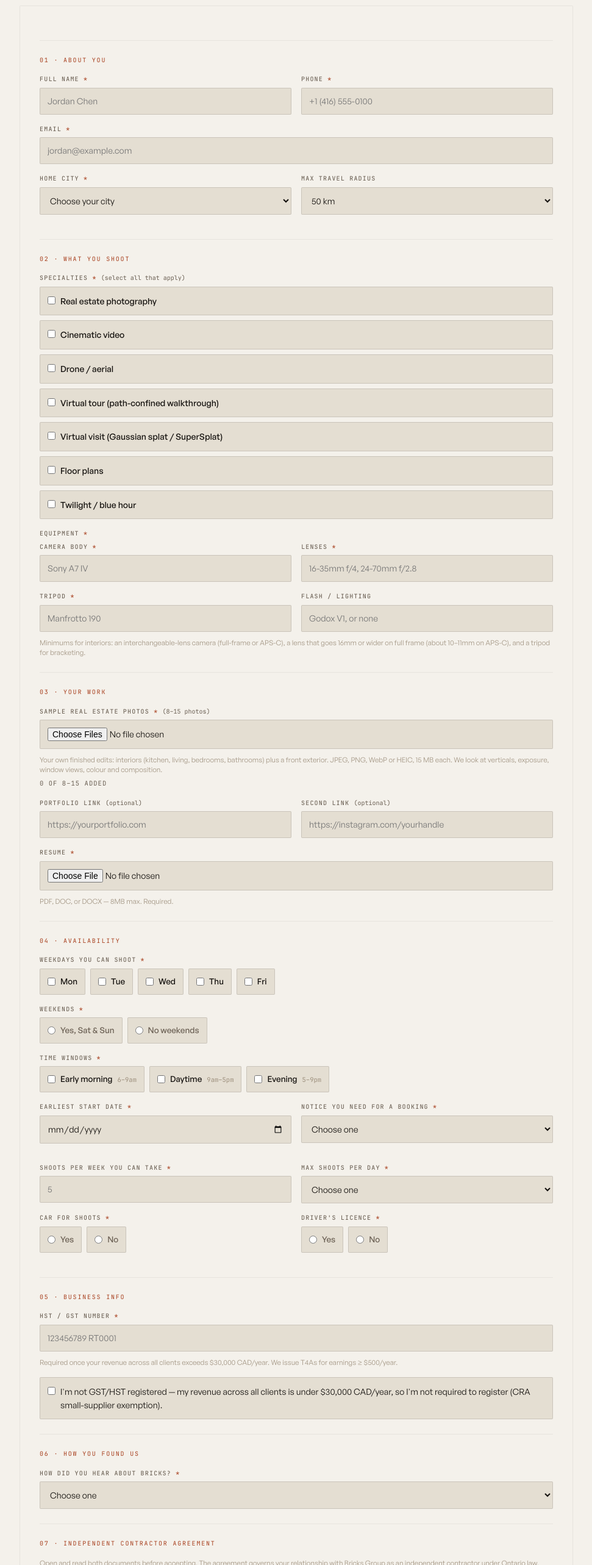
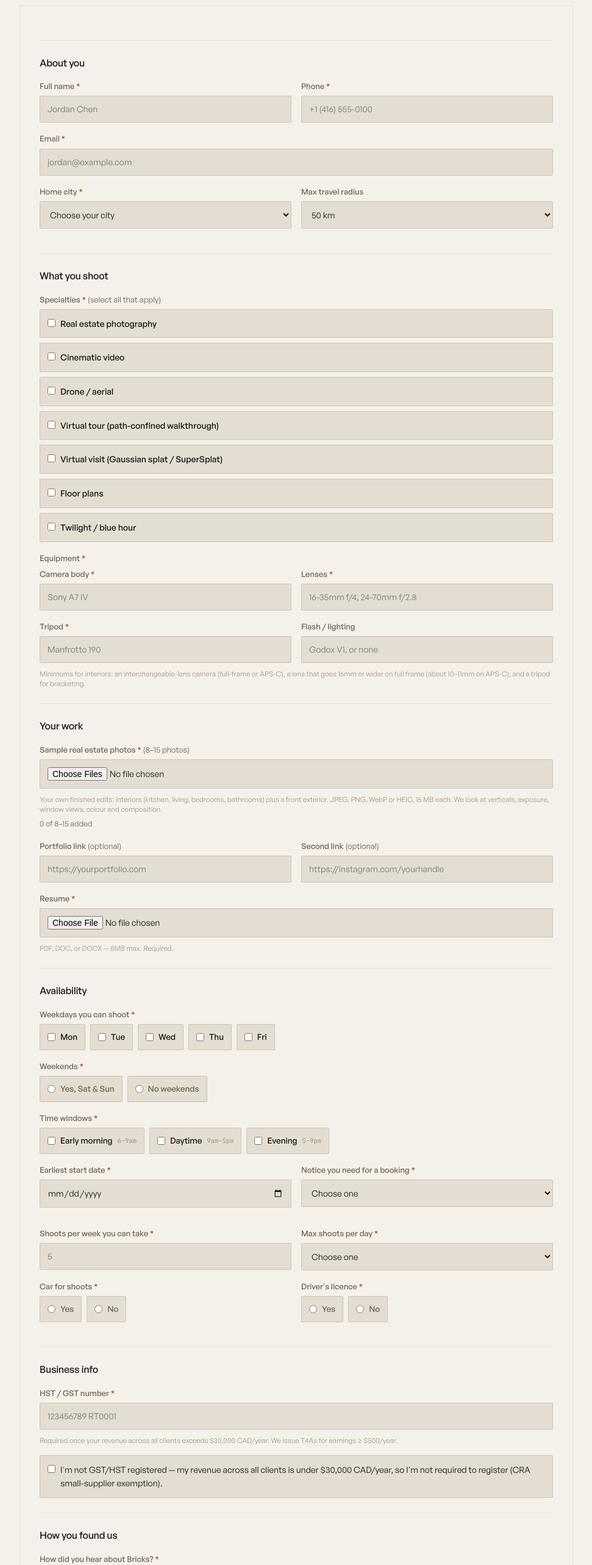
Before and after one commit to bricks-group/bricks-site, a Next.js app: page /photographers in a window 1280 px wide. Shown: the part 2475-5041 px from the top of the page at 61% size, without its empty margins (154-1125 px from the left). Built offline with nearby package versions, Linux system fonts and the light colour scheme.

Commit message:
www forms: calm sentence-case labels and headings (UI standard)

```diff
--- a/package.json
+++ b/package.json
@@ -8,7 +8,7 @@
     "build": "next build",
     "start": "next start",
     "compile:os": "node scripts/compile-os.js",
-    "test": "npx --yes tsx --test src/lib/schedule.test.ts src/lib/demo-invite.test.ts src/lib/cutout-weather.test.ts src/middleware.test.ts src/lib/site-session.test.ts src/lib/coverage-gta-travel.test.ts src/lib/visit-staging-pricing.test.ts src/lib/book-prefill.test.ts src/lib/book-recommend.test.ts",
+    "test": "npx --yes tsx --test src/lib/schedule.test.ts src/lib/demo-invite.test.ts src/lib/cutout-weather.test.ts src/middleware.test.ts src/lib/site-session.test.ts src/lib/coverage-gta-travel.test.ts src/lib/visit-staging-pricing.test.ts src/lib/book-prefill.test.ts src/lib/book-recommend.test.ts src/lib/form-labels-calm.test.ts",
     "typecheck": "tsc --noEmit"
   },
   "repository": {
--- a/src/app/book/book-wizard.css
+++ b/src/app/book/book-wizard.css
@@ -120,7 +120,7 @@
 .bcal-day.off{color:var(--inkFaint);cursor:not-allowed;opacity:.55;}
 .bcal-day.full{text-decoration:line-through;text-decoration-color:var(--inkFaint);}
 .bcal-legend{display:flex;flex-wrap:wrap;gap:6px 14px;align-items:center;margin-top:12px;padding-top:12px;border-top:1px solid var(--hair);
-  font-family:'JetBrains Mono',monospace;font-size:10px;letter-spacing:.08em;text-transform:uppercase;color:var(--inkMute);}
+  font-family:'General Sans',sans-serif;font-size:12px;letter-spacing:0;text-transform:none;color:var(--inkMute);}
 .bcal-legend .dot{display:inline-block;width:8px;height:8px;border-radius:2px;margin-right:5px;vertical-align:-1px;border:1px solid var(--hairStrong);}
 .bcal-legend .dot.open{background:var(--paper);}
 .bcal-legend .dot.full{background:var(--paperDeep);}
--- a/src/app/book/site/SiteBookingForm.tsx
+++ b/src/app/book/site/SiteBookingForm.tsx
@@ -31,8 +31,8 @@ const css = `
   .sb{display:grid;grid-template-columns:1.25fr .75fr;gap:40px;align-items:start;margin-top:12px;}
   .sb form{display:grid;gap:18px;}
   .sb fieldset{border:1px solid var(--hair);border-radius:2px;padding:18px 18px 20px;margin:0;display:grid;gap:14px;background:var(--paper);}
-  .sb legend{font-family:'JetBrains Mono',monospace;font-size:10px;letter-spacing:.12em;text-transform:uppercase;color:var(--inkMute);padding:0 6px;}
-  .sb label.f{font-family:'JetBrains Mono',monospace;font-size:10px;letter-spacing:.12em;text-transform:uppercase;color:var(--inkMute);display:block;margin-bottom:6px;}
+  .sb legend{font-family:'General Sans',sans-serif;font-size:15px;font-weight:500;letter-spacing:0;text-transform:none;color:var(--ink);padding:0 6px;}
+  .sb label.f{font-family:'General Sans',sans-serif;font-size:13px;font-weight:500;letter-spacing:0;text-transform:none;color:var(--inkMute);display:block;margin-bottom:6px;}
   .sb input[type=text],.sb input[type=email],.sb input[type=tel],.sb input[type=date],.sb select,.sb textarea{width:100%;font-family:'General Sans',sans-serif;font-size:15px;color:var(--ink);background:var(--paperDeep);border:1px solid var(--hairStrong);border-radius:2px;padding:11px 13px;outline:none;}
   .sb input:focus,.sb select:focus,.sb textarea:focus{border-color:var(--brick);}
   .sb textarea{resize:vertical;min-height:84px;}
--- a/src/app/construction/ConstructionForm.tsx
+++ b/src/app/construction/ConstructionForm.tsx
@@ -11,8 +11,7 @@ function evt(name: string, props?: TrackProps) {
 
 const formCss = `
   .cform{display:grid;gap:14px;max-width:540px;margin-top:6px;}
-  .cform label{font-family:'JetBrains Mono',monospace;font-size:10px;letter-spacing:.12em;
-    text-transform:uppercase;color:var(--inkMute);display:block;margin-bottom:6px;}
+  .cform label{font-family:'General Sans',sans-serif;font-size:13px;font-weight:500;letter-spacing:0;text-transform:none;color:var(--inkMute);display:block;margin-bottom:6px;}
   .cform input,.cform textarea{width:100%;font-family:'General Sans',sans-serif;font-size:15px;
     color:var(--ink);background:var(--paperDeep);border:1px solid var(--hairStrong);
     border-radius:2px;padding:12px 14px;outline:none;}
--- a/src/app/photographers/PhotographerForm.tsx
+++ b/src/app/photographers/PhotographerForm.tsx
@@ -356,7 +356,7 @@ export default function PhotographerForm() {
         <label>Company website (leave blank)</label>
         <input type="text" name="company_website" tabIndex={-1} autoComplete="off" />
       </div>
-      <div className="fsec">01 · About you</div>
+      <div className="fsec">About you</div>
       <div className="grid2">
         <div className="field"><label>Full name <span className="req">*</span></label><input name="name" placeholder="Jordan Chen" required autoComplete="name" /></div>
         <div className="field"><label>Phone <span className="req">*</span></label><input name="phone" type="tel" placeholder="+1 (416) 555-0100" required autoComplete="tel" /></div>
@@ -391,7 +391,7 @@ export default function PhotographerForm() {
         </div>
       )}
 
-      <div className="fsec">02 · What you shoot</div>
+      <div className="fsec">What you shoot</div>
       <div className="field"><label>Specialties <span className="req">*</span> <span style={{ fontWeight: 400, textTransform: 'none', letterSpacing: 0 }}>(select all that apply)</span></label>
         <div className="check-col">
           {[
@@ -454,7 +454,7 @@ export default function PhotographerForm() {
         <span className="hint-sm">Minimums for interiors: an interchangeable-lens camera (full-frame or APS-C), a lens that goes 16mm or wider on full frame (about 10–11mm on APS-C), and a tripod for bracketing.</span>
       </div>
 
-      <div className="fsec">03 · Your work</div>
+      <div className="fsec">Your work</div>
       <div className="field"><label htmlFor="f_samples">Sample real estate photos <span className="req">*</span> <span style={{ fontWeight: 400, letterSpacing: 0, textTransform: 'none' }}>({MIN_SAMPLES}–{MAX_SAMPLES} photos)</span></label>
         <input id="f_samples" type="file" multiple accept="image/jpeg,image/png,image/webp,image/heic,.heic,.heif"
           onChange={(e) => { addSamples(e.target.files); e.target.value = '' }} />
@@ -480,7 +480,7 @@ export default function PhotographerForm() {
         <span className="hint-sm">PDF, DOC, or DOCX — 8MB max. Required.</span>
       </div>
 
-      <div className="fsec">04 · Availability</div>
+      <div className="fsec">Availability</div>
       <div className="field"><label>Weekdays you can shoot <span className="req">*</span></label>
         <div className="chip-row">
           {DAYS.map((d) => <label key={d.v} className="chip"><input type="checkbox" name="days" value={d.v} /> {d.l}</label>)}
@@ -522,7 +522,7 @@ export default function PhotographerForm() {
         </div>
       </div>
 
-      <div className="fsec">05 · Business info</div>
+      <div className="fsec">Business info</div>
       <div className="field"><label>HST / GST number <span className="req">*</span></label>
         <input name="hst_number" placeholder="123456789 RT0001" disabled={hstExempt} required={!hstExempt} />
         <span className="hint-sm">Required once your revenue across all clients exceeds $30,000 CAD/year. We issue T4As for earnings ≥ $500/year.</span>
@@ -535,7 +535,7 @@ export default function PhotographerForm() {
         <span>I&apos;m not GST/HST registered — my revenue across all clients is under $30,000 CAD/year, so I&apos;m not required to register (CRA small-supplier exemption).</span>
       </label>
 
-      <div className="fsec">06 · How you found us</div>
+      <div className="fsec">How you found us</div>
       <div className="field"><label htmlFor="f_source">How did you hear about Bricks? <span className="req">*</span></label>
         <select id="f_source" name="source" required value={source} onChange={(e) => setSource(e.target.value)}>
           <option value="" disabled>Choose one</option>
@@ -553,7 +553,7 @@ export default function PhotographerForm() {
         </div>
       )}
 
-      <div className="fsec">07 · Independent contractor agreement</div>
+      <div className="fsec">Independent contractor agreement</div>
       <p className="hint-sm" style={{ margin: '0 0 4px' }}>Open and read both documents before accepting. The agreement governs your relationship with Bricks Group as an independent contractor under Ontario law.</p>
       <LegalDocRows docs={APPLY_DOCS} read={legal.read} onOpen={legal.setOpen} />
       <label className={`ic-accept${legal.done ? '' : ' is-locked'}`} onClick={() => { if (!legal.done) setShowWhy(true) }}>
@@ -581,8 +581,8 @@ export default function PhotographerForm() {
 
       <style>{`
         .aform{background:var(--paper);border:1px solid var(--hair);border-radius:2px;padding:var(--card-pad-lg);margin-top:0;max-width:100%;min-width:0;box-sizing:border-box;}
-        .aform .fsec{font-family:'Ioskeley Mono','JetBrains Mono',monospace;font-size:10px;letter-spacing:.18em;text-transform:uppercase;
-          color:var(--brickDeep);margin:24px 0 16px;padding-top:24px;border-top:1px solid var(--hair);}
+        .aform .fsec{font-family:'General Sans',sans-serif;font-size:16px;font-weight:500;letter-spacing:-0.2px;text-transform:none;
+          color:var(--ink);margin:24px 0 16px;padding-top:24px;border-top:1px solid var(--hair);}
         .aform .fsec:first-of-type{margin-top:0;padding-top:0;border-top:none;}
         .aform .check-col{display:grid;gap:8px;min-width:0;max-width:100%;}
         .aform .check-item{display:grid;grid-template-columns:auto 1fr;align-items:start;gap:8px;padding:12px;border:1px solid var(--hairStrong);
@@ -606,7 +606,7 @@ export default function PhotographerForm() {
         .success-box p{color:var(--inkMute);font-size:14.5px;line-height:1.6;max-width:400px;margin:0 auto;}
         .aform .grid2{display:grid;grid-template-columns:1fr 1fr;gap:16px;min-width:0;max-width:100%;}
         .aform .field{display:flex;flex-direction:column;gap:6px;margin-bottom:16px;min-width:0;max-width:100%;}
-        .aform .field > label{font-family:'Ioskeley Mono','JetBrains Mono',monospace;font-size:10px;letter-spacing:0.12em;text-transform:uppercase;color:var(--inkMute);}
+        .aform .field > label{font-family:'General Sans',sans-serif;font-size:13px;font-weight:500;letter-spacing:0;text-transform:none;color:var(--inkMute);}
         .aform .field .req{color:var(--brickDeep);}
         .aform .field input,.aform .field select{font-family:'General Sans',sans-serif;font-size:14px;background:var(--paperDeep);color:var(--ink);
           border:1px solid var(--hairStrong);border-radius:2px;padding:12px;outline:none;width:100%;max-width:100%;min-width:0;box-sizing:border-box;}
@@ -620,13 +620,13 @@ export default function PhotographerForm() {
         .aform .chip input{width:auto;max-width:none;}
         .aform .chip:has(input:checked),.aform .radio-row label:has(input:checked){border-color:var(--brick);}
         .aform .chip-h{font-family:'Ioskeley Mono','JetBrains Mono',monospace;font-size:10.5px;color:var(--inkFaint);}
-        .aform .sample-count{font-family:'Ioskeley Mono','JetBrains Mono',monospace;font-size:10.5px;letter-spacing:.1em;text-transform:uppercase;color:var(--inkMute);}
+        .aform .sample-count{font-family:'General Sans',sans-serif;font-size:12.5px;letter-spacing:0;text-transform:none;color:var(--inkMute);}
         .aform .sample-grid{display:grid;grid-template-columns:repeat(auto-fill,minmax(96px,1fr));gap:8px;margin-top:6px;}
         .aform .sample-cell{position:relative;border:1px solid var(--hairStrong);border-radius:2px;overflow:hidden;background:var(--paperDeep);aspect-ratio:3/2;}
         .aform .sample-cell img{width:100%;height:100%;object-fit:cover;display:block;}
         .aform .sample-ph{font-size:10px;padding:6px;color:var(--inkMute);overflow-wrap:anywhere;}
-        .aform .sample-cell button{position:absolute;right:4px;bottom:4px;font-family:'Ioskeley Mono','JetBrains Mono',monospace;font-size:9.5px;letter-spacing:.08em;
-          text-transform:uppercase;background:var(--ink);color:var(--paper);border:none;border-radius:2px;padding:3px 6px;cursor:pointer;}
+        .aform .sample-cell button{position:absolute;right:4px;bottom:4px;font-family:'General Sans',sans-serif;font-size:11px;letter-spacing:0;
+          text-transform:none;background:var(--ink);color:var(--paper);border:none;border-radius:2px;padding:3px 6px;cursor:pointer;}
         .aform .err{color:var(--brickDeep);font-size:12.5px;font-family:'Ioskeley Mono','JetBrains Mono',monospace;min-height:14px;}
         @media (max-width:680px){ .aform .grid2{grid-template-columns:1fr;} .aform .radio-row{flex-direction:column;} }
       `}</style>
```
Also changed, not shown: 1 other file (tests, documents, lock files or other folders).
